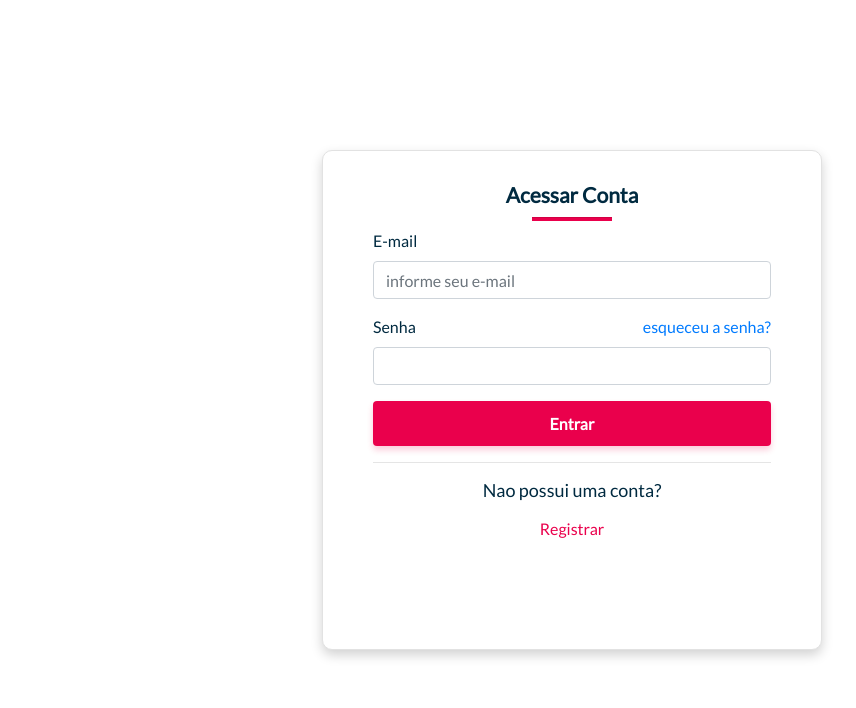
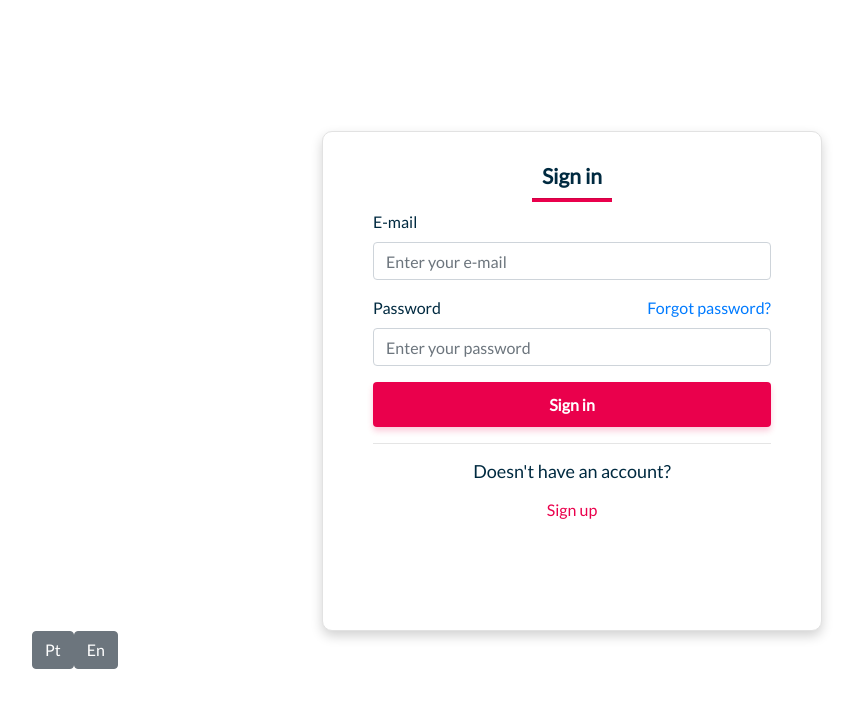
Before and after one commit to iurylippo/react-dev-initial-structure, a React (Create React App) app: page / in a window 1280 px wide. Shown: the top 708 px of the page, without its empty margins (68-924 px from the left). Built offline with nearby package versions, Linux system fonts and the light colour scheme.

Commit message:
feat: add i18n on project pages

```diff
--- a/package.json
+++ b/package.json
@@ -6,6 +6,7 @@
         "@testing-library/jest-dom": "^5.11.4",
         "@testing-library/react": "^11.1.0",
         "@testing-library/user-event": "^12.1.10",
+        "@types/i18next": "^13.0.0",
         "@types/jest": "^26.0.15",
         "@types/node": "^12.0.0",
         "@types/react": "^16.9.53",
@@ -16,9 +17,13 @@
         "@types/redux-persist": "^4.3.1",
         "@types/redux-saga": "^0.10.5",
         "bootstrap": "^4.5.3",
+        "i18next": "^19.8.4",
+        "i18next-browser-languagedetector": "^6.0.1",
+        "i18next-http-backend": "^1.0.21",
         "node-sass": "4.14.1",
         "react": "^17.0.1",
         "react-dom": "^17.0.1",
+        "react-i18next": "^11.8.4",
         "react-redux": "^7.2.2",
         "react-router-dom": "^5.2.0",
         "react-scripts": "4.0.1",
--- /dev/null
+++ b/public/locales/en/translation.json
@@ -0,0 +1,25 @@
+{
+    "signin": {
+        "title": "Sign in",
+        "forgotPassword": "Forgot password?",
+        "dontHaveAccount": "Doesn't have an account?",
+        "fields": {
+            "email": "E-mail",
+            "password": "Password",
+            "placeholders": {
+                "email": "Enter your e-mail",
+                "password": "Enter your password"
+            }
+        },
+        "buttons": {
+            "createAccount": "Sign up",
+            "login": "Sign in"
+        }
+    },
+    "notfound": {
+        "title": "Oops!",
+        "buttons": {
+            "backHome": "Back Home"
+        }
+    }
+}
--- /dev/null
+++ b/src/i18n.ts
@@ -0,0 +1,21 @@
+import i18n from 'i18next';
+import Backend from 'i18next-http-backend';
+import LanguageDetector from 'i18next-browser-languagedetector';
+import { initReactI18next } from 'react-i18next';
+
+i18n.use(Backend)
+    .use(LanguageDetector)
+    .use(initReactI18next)
+    .init({
+        fallbackLng: 'en',
+        debug: true,
+        detection: {
+            order: ['queryString', 'cookie'],
+            caches: ['cookie'],
+        },
+        interpolation: {
+            escapeValue: false,
+        },
+    });
+
+export default i18n;
--- a/src/index.tsx
+++ b/src/index.tsx
@@ -1,11 +1,14 @@
-import React from 'react';
+import React, { Suspense } from 'react';
 import ReactDOM from 'react-dom';
 import App from './components/App';
+import './i18n';
 // import reportWebVitals from './reportWebVitals';
 
 ReactDOM.render(
     <React.StrictMode>
-        <App />
+        <Suspense fallback={<div>Loading ...</div>}>
+            <App />
+        </Suspense>
     </React.StrictMode>,
     document.getElementById('root'),
 );
--- a/src/pages/Notfound/index.tsx
+++ b/src/pages/Notfound/index.tsx
@@ -1,16 +1,21 @@
 import React from 'react';
+import { useTranslation } from 'react-i18next';
 import { Link } from 'react-router-dom';
 import { Container, Button } from 'reactstrap';
 
 import Vetor from './Vetor';
 
-const Notfound = () => (
+const Notfound = () => {
+    const { t } = useTranslation();
+
+    return (
         <Container fluid className="container-box-col">
             <Vetor />
             <Link to="/">
-            <Button>Back Home</Button>
+                <Button>{t('notfound.buttons.backHome')}</Button>
             </Link>
         </Container>
     );
+};
 
 export default Notfound;
--- a/src/pages/Signin/index.tsx
+++ b/src/pages/Signin/index.tsx
@@ -1,4 +1,5 @@
 import React from 'react';
+import { useTranslation } from 'react-i18next';
 
 import { Form, FormGroup, Label, Button, Container } from 'reactstrap';
 
@@ -7,36 +8,47 @@ import * as Input from '../../components/Form/Input';
 import styles from './styles.module.scss';
 
 const Signin = () => {
+    const { t, i18n } = useTranslation();
+
+    const handleChangeLang = (lang: string) => {
+        i18n.changeLanguage(lang);
+    };
+
     return (
-        <Container className="container-box-row">
+        <Container className="container-box-col">
             <Form className={styles.form}>
-                <h1 className={styles.title}>Acessar Conta</h1>
+                <h1 className={styles.title}>{t('signin.title')}</h1>
                 <hr className="red_line" />
                 <FormGroup>
-                    <Label for="user-email">E-mail</Label>
-                    <Input.Text id="user-email" placeholder="informe seu e-mail" />
+                    <Label for="user-email">{t('signin.fields.email')}</Label>
+                    <Input.Text id="user-email" placeholder={t('signin.fields.placeholders.email')} />
                 </FormGroup>
                 <FormGroup>
                     <div className={styles.label_box}>
-                        <Label for="user-pass">Senha</Label>
-                        <a href="/#">esqueceu a senha?</a>
+                        <Label for="user-pass">{t('signin.fields.password')}</Label>
+                        <a href="/#">{t('signin.forgotPassword')}</a>
                     </div>
 
-                    <Input.Password id="user-pass" />
+                    <Input.Password id="user-pass" placeholder={t('signin.fields.placeholders.password')} />
                 </FormGroup>
 
                 <Button className={styles.signin} block>
-                    Entrar
+                    {t('signin.buttons.login')}
                 </Button>
                 <hr />
 
                 <div className={styles.signup_box}>
-                    <p className={styles.signup_title}>Nao possui uma conta?</p>
+                    <p className={styles.signup_title}>{t('signin.dontHaveAccount')}</p>
                     <a href="/#" className={styles.signup_link}>
-                        Registrar
+                        {t('signin.buttons.createAccount')}
                     </a>
                 </div>
             </Form>
+
+            <Container>
+                <Button onClick={() => handleChangeLang('pt')}>Pt</Button>
+                <Button onClick={() => handleChangeLang('en')}>En</Button>
+            </Container>
         </Container>
     );
 };
```
Also changed, not shown: public/locales/pt/translation.json (added, +25 -0 lines), .eslintrc.json, 2 other files (tests, documents, lock files or other folders). Lines whose indentation alone changed are shown as unchanged.
